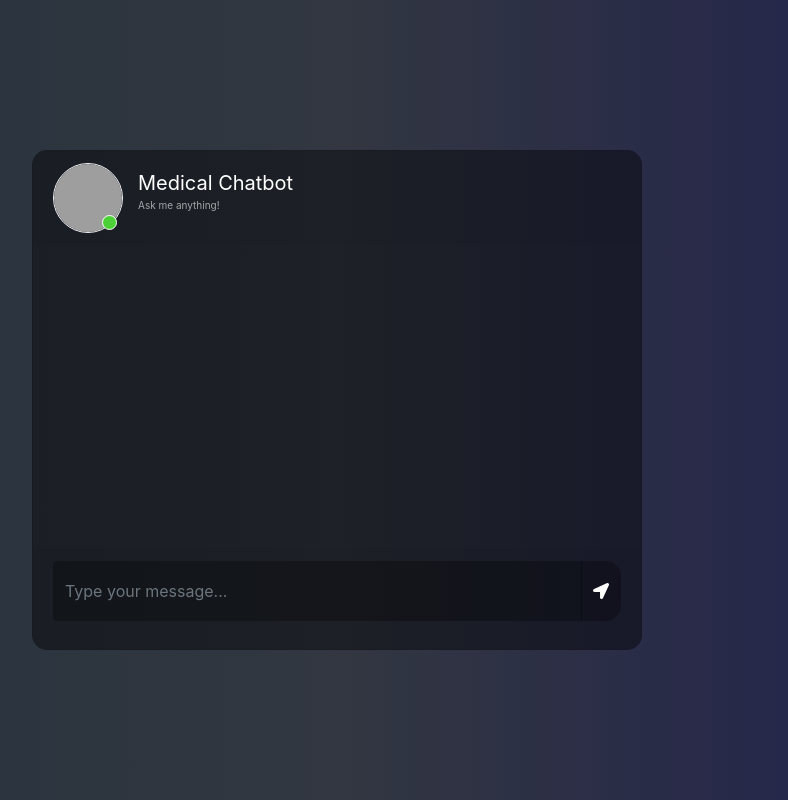
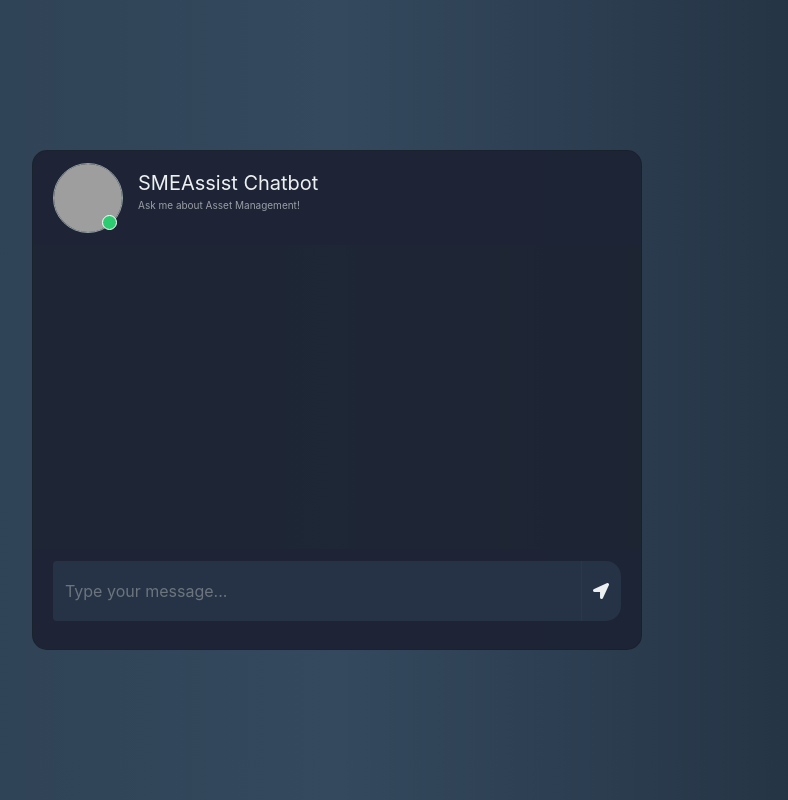
Before and after one commit to Mayan647/End-to-end-Medical-Chatbot-Generative-AI, a Flask app: page / in a window 1280 px wide. Shown: the whole page, without its empty margins (303-1091 px from the left). Run offline with Flask 3, Linux system fonts and the light colour scheme; some libraries are stand-ins or nearby versions; grey boxes are pictures that could not be loaded.

Commit message:
requirement update

```diff
--- a/requirements.txt
+++ b/requirements.txt
@@ -1,3 +1,4 @@
+sentence-transformers
 langchain
 flask
 pypdf
--- a/static/style.css
+++ b/static/style.css
@@ -1,223 +1,256 @@
-body,html{
+body, html {
 	height: 100%;
 	margin: 0;
-	background: rgb(44, 47, 59);
-   background: -webkit-linear-gradient(to right, rgb(40, 59, 34), rgb(54, 60, 70), rgb(32, 32, 43));
-	background: linear-gradient(to right, rgb(38, 51, 61), rgb(50, 55, 65), rgb(33, 33, 78));
+	background: linear-gradient(to right, #2c3e50, #34495e, #1f2c3b);
 }
 
-.chat{
+.chat {
 	margin-top: auto;
 	margin-bottom: auto;
 }
-.card{
+
+.card {
 	height: 500px;
 	border-radius: 15px !important;
-	background-color: rgba(0,0,0,0.4) !important;
+	background-color: rgba(28, 33, 48, 0.85) !important;
 }
-.contacts_body{
-	padding:  0.75rem 0 !important;
+
+.contacts_body {
+	padding: 0.75rem 0 !important;
 	overflow-y: auto;
 	white-space: nowrap;
 }
-.msg_card_body{
+
+.msg_card_body {
 	overflow-y: auto;
 }
-.card-header{
+
+.card-header {
 	border-radius: 15px 15px 0 0 !important;
 	border-bottom: 0 !important;
+	background-color: rgba(30, 36, 54, 0.95);
 }
-.card-footer{
-border-radius: 0 0 15px 15px !important;
+
+.card-footer {
+	border-radius: 0 0 15px 15px !important;
 	border-top: 0 !important;
+	background-color: rgba(30, 36, 54, 0.95);
 }
-.container{
+
+.container {
 	align-content: center;
 }
-.search{
+
+.search {
 	border-radius: 15px 0 0 15px !important;
-	background-color: rgba(0,0,0,0.3) !important;
-	border:0 !important;
-	color:white !important;
+	background-color: rgba(44, 62, 80, 0.7) !important;
+	border: 0 !important;
+	color: #ecf0f1 !important;
 }
-.search:focus{
-	 box-shadow:none !important;
-   outline:0px !important;
+
+.search:focus {
+	box-shadow: none !important;
+	outline: 0px !important;
 }
-.type_msg{
-	background-color: rgba(0,0,0,0.3) !important;
-	border:0 !important;
-	color:white !important;
+
+.type_msg {
+	background-color: rgba(44, 62, 80, 0.6) !important;
+	border: 0 !important;
+	color: #ecf0f1 !important;
 	height: 60px !important;
 	overflow-y: auto;
 }
-	.type_msg:focus{
-	 box-shadow:none !important;
-   outline:0px !important;
+
+.type_msg:focus {
+	box-shadow: none !important;
+	outline: 0px !important;
 }
-.attach_btn{
-	border-radius: 15px 0 0 15px !important;
-	background-color: rgba(0,0,0,0.3) !important;
-	border:0 !important;
-	color: white !important;
+
+.attach_btn,
+.send_btn,
+.search_btn {
+	background-color: rgba(44, 62, 80, 0.6) !important;
+	border: 0 !important;
+	color: #ecf0f1 !important;
 	cursor: pointer;
 }
-.send_btn{
+
+.attach_btn {
+	border-radius: 15px 0 0 15px !important;
+}
+
+.send_btn {
 	border-radius: 0 15px 15px 0 !important;
-	background-color: rgba(0,0,0,0.3) !important;
-	border:0 !important;
-	color: white !important;
-	cursor: pointer;
 }
-.search_btn{
+
+.search_btn {
 	border-radius: 0 15px 15px 0 !important;
-	background-color: rgba(0,0,0,0.3) !important;
-	border:0 !important;
-	color: white !important;
-	cursor: pointer;
 }
-.contacts{
+
+.contacts {
 	list-style: none;
 	padding: 0;
 }
-.contacts li{
+
+.contacts li {
 	width: 100% !important;
 	padding: 5px 10px;
 	margin-bottom: 15px !important;
 }
-.active{
-	background-color: rgba(0,0,0,0.3);
+
+.active {
+	background-color: rgba(44, 62, 80, 0.4);
 }
-.user_img{
+
+.user_img,
+.user_img_msg {
+	border: 1.5px solid #95a5a6;
+}
+
+.user_img {
 	height: 70px;
 	width: 70px;
-	border:1.5px solid #f5f6fa;
+}
 
-}
-.user_img_msg{
+.user_img_msg {
 	height: 40px;
 	width: 40px;
-	border:1.5px solid #f5f6fa;
+}
 
-}
-.img_cont{
+.img_cont {
 	position: relative;
 	height: 70px;
 	width: 70px;
 }
-.img_cont_msg{
+
+.img_cont_msg {
 	height: 40px;
 	width: 40px;
 }
-.online_icon{
+
+.online_icon {
 	position: absolute;
 	height: 15px;
-	width:15px;
-	background-color: #4cd137;
+	width: 15px;
+	background-color: #2ecc71;
 	border-radius: 50%;
 	bottom: 0.2em;
 	right: 0.4em;
-	border:1.5px solid white;
+	border: 1.5px solid white;
 }
-.offline{
-	background-color: #c23616 !important;
+
+.offline {
+	background-color: #e74c3c !important;
 }
-.user_info{
-	margin-top: auto;
-	margin-bottom: auto;
-	margin-left: 15px;
+
+.user_info {
+	margin: auto 0 auto 15px;
 }
-.user_info span{
+
+.user_info span {
 	font-size: 20px;
-	color: white;
+	color: #ecf0f1;
 }
-.user_info p{
+
+.user_info p {
 	font-size: 10px;
-	color: rgba(255,255,255,0.6);
+	color: rgba(236, 240, 241, 0.6);
 }
-.video_cam{
+
+.video_cam {
 	margin-left: 50px;
 	margin-top: 5px;
 }
-.video_cam span{
-	color: white;
+
+.video_cam span {
+	color: #ecf0f1;
 	font-size: 20px;
 	cursor: pointer;
 	margin-right: 20px;
 }
-.msg_cotainer{
-	margin-top: auto;
-	margin-bottom: auto;
-	margin-left: 10px;
+
+.msg_cotainer {
+	margin: auto auto auto 10px;
 	border-radius: 25px;
-	background-color: rgb(82, 172, 255);
+	background-color: #2980b9;
+	color: white;
 	padding: 10px;
 	position: relative;
 }
-.msg_cotainer_send{
-	margin-top: auto;
-	margin-bottom: auto;
-	margin-right: 10px;
+
+.msg_cotainer_send {
+	margin: auto 10px auto auto;
 	border-radius: 25px;
-	background-color: #58cc71;
+	background-color: #27ae60;
+	color: white;
 	padding: 10px;
 	position: relative;
 }
-.msg_time{
+
+.msg_time,
+.msg_time_send {
 	position: absolute;
-	left: 0;
 	bottom: -15px;
-	color: rgba(255,255,255,0.5);
+	color: rgba(255, 255, 255, 0.5);
 	font-size: 10px;
 }
-.msg_time_send{
-	position: absolute;
-	right:0;
-	bottom: -15px;
-	color: rgba(255,255,255,0.5);
-	font-size: 10px;
+
+.msg_time {
+	left: 0;
 }
-.msg_head{
+
+.msg_time_send {
+	right: 0;
+}
+
+.msg_head {
 	position: relative;
 }
-#action_menu_btn{
+
+#action_menu_btn {
 	position: absolute;
 	right: 10px;
 	top: 10px;
-	color: white;
+	color: #ecf0f1;
 	cursor: pointer;
 	font-size: 20px;
 }
-.action_menu{
+
+.action_menu {
 	z-index: 1;
 	position: absolute;
 	padding: 15px 0;
-	background-color: rgba(0,0,0,0.5);
-	color: white;
+	background-color: rgba(44, 62, 80, 0.9);
+	color: #ecf0f1;
 	border-radius: 15px;
 	top: 30px;
 	right: 15px;
 	display: none;
 }
-.action_menu ul{
+
+.action_menu ul {
 	list-style: none;
 	padding: 0;
 	margin: 0;
 }
-.action_menu ul li{
+
+.action_menu ul li {
 	width: 100%;
 	padding: 10px 15px;
 	margin-bottom: 5px;
 }
-.action_menu ul li i{
+
+.action_menu ul li i {
 	padding-right: 10px;
 }
-.action_menu ul li:hover{
+
+.action_menu ul li:hover {
 	cursor: pointer;
-	background-color: rgba(0,0,0,0.2);
+	background-color: rgba(236, 240, 241, 0.1);
 }
-@media(max-width: 576px){
-	.contacts_card{
-	margin-bottom: 15px !important;
+
+@media(max-width: 576px) {
+	.contacts_card {
+		margin-bottom: 15px !important;
+	}
 }
-}
--- a/templates/chat.html
+++ b/templates/chat.html
@@ -26,8 +26,8 @@
 									<span class="online_icon"></span>
 								</div>
 								<div class="user_info">
-									<span>Medical Chatbot</span>
-									<p>Ask me anything!</p>
+									<span>SMEAssist Chatbot</span>
+									<p>Ask me about Asset Management!</p>
 								</div>
 							</div>
 						</div>
```
